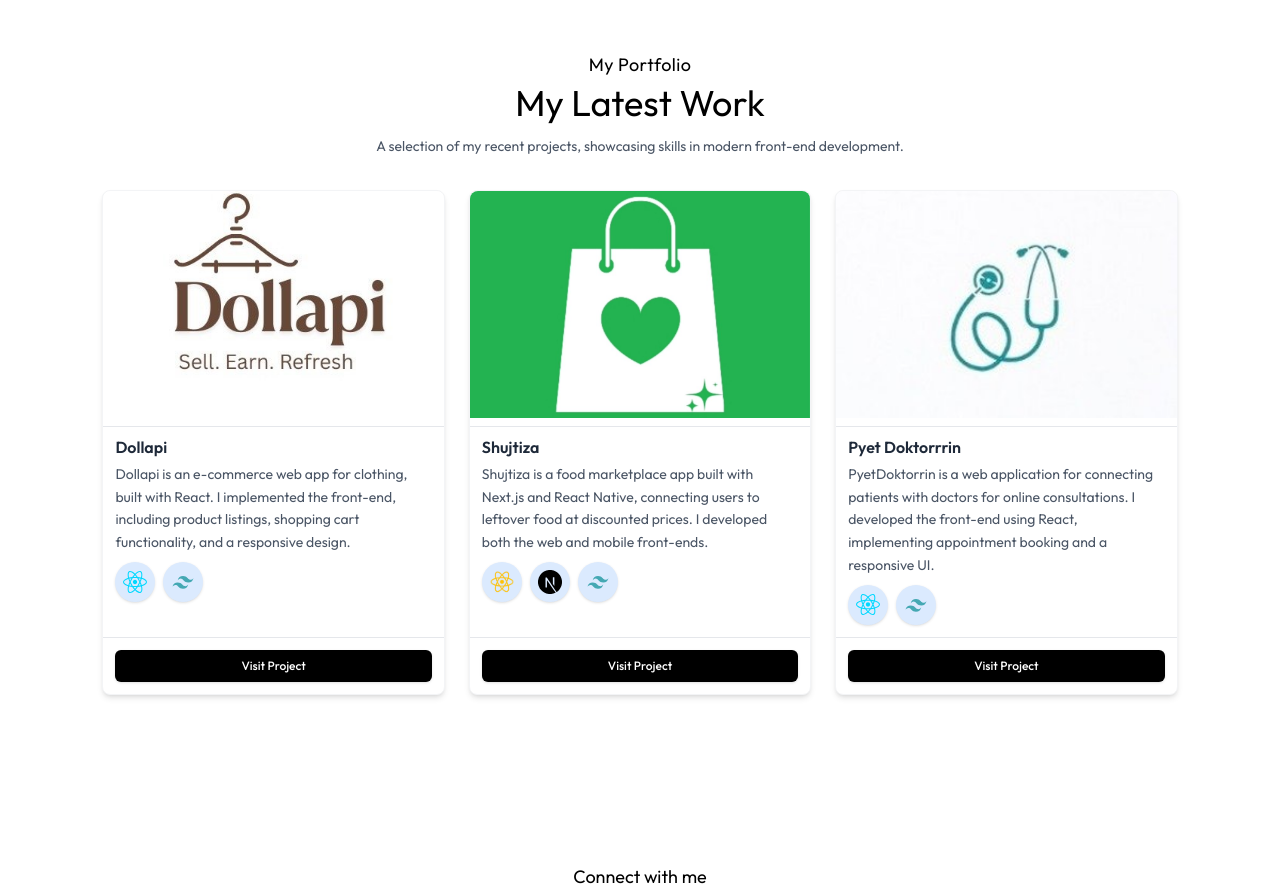
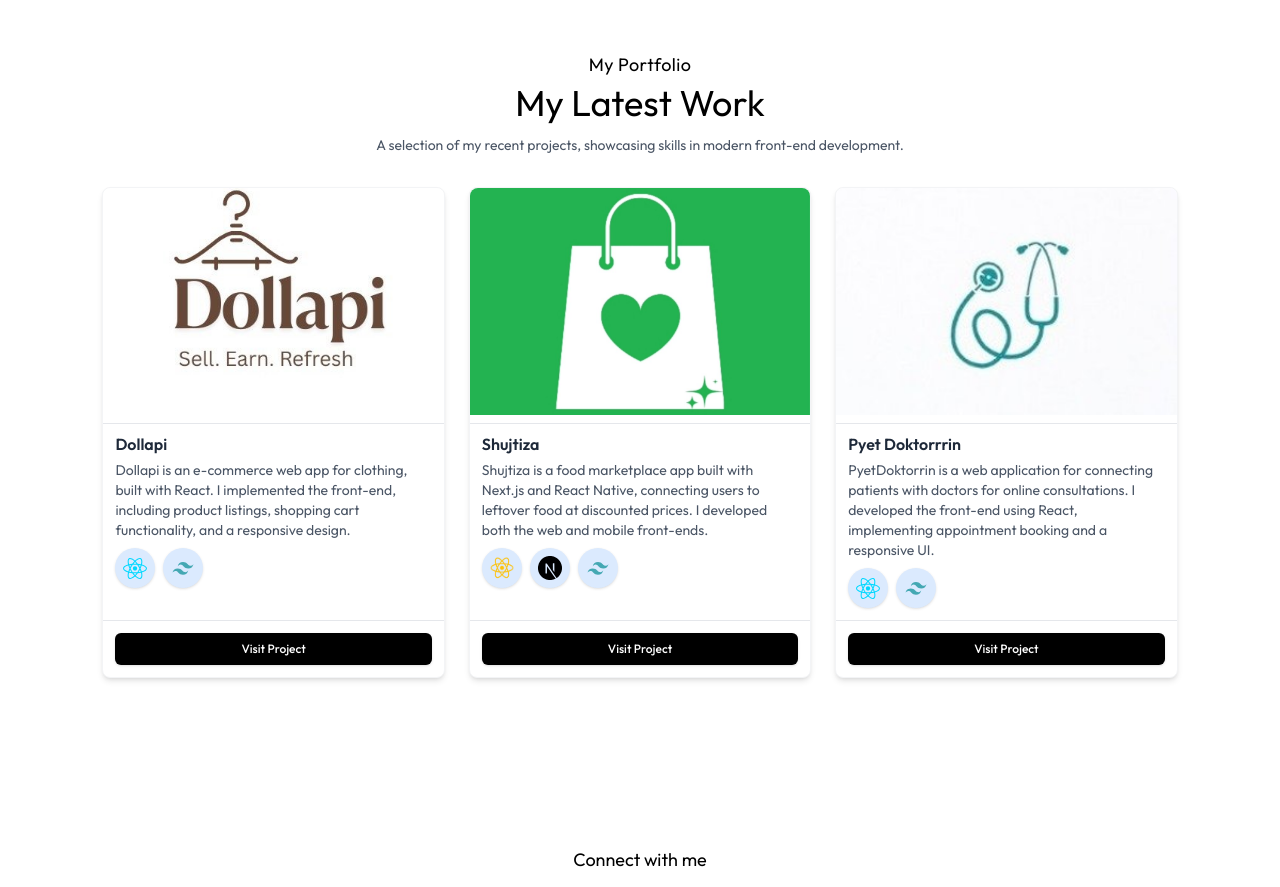
Before and after one commit to erlisbunjaku/erlis-bunjakuu, a Next.js app: page / in a window 1280 px wide. Shown: the part 2460-3347 px from the top of the page. Built offline with nearby package versions, Linux system fonts and the light colour scheme.

Commit message:
text change

```diff
--- a/app/components/Work.jsx
+++ b/app/components/Work.jsx
@@ -29,7 +29,7 @@ const Work = () => {
         initial={{ x: 40, opacity: 0 }}
         whileInView={{ x: 0, opacity: 1 }}
         transition={{ duration: 0.4 }}
-        className="text-center max-w-2xl mx-auto mt-3 mb-8 text-gray-600 text-sm leading-relaxed"
+        className="text-center max-w-2xl mx-auto mt-3 mb-8 text-gray-600 text-sm"
       >
         A selection of my recent projects, showcasing skills in modern front-end
         development.
@@ -83,7 +83,7 @@ const Work = () => {
               <h3 className="text-base font-semibold text-gray-800 group-hover:text-blue-600 transition-colors duration-300">
                 {project.title}
               </h3>
-              <p className="text-gray-600 text-sm leading-relaxed mt-1">
+              <p className="text-gray-600 text-sm mt-1">
                 {project.description}
               </p>
 
```
